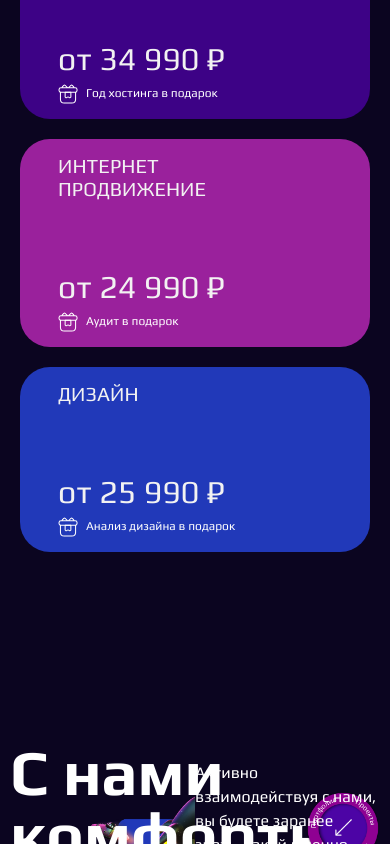
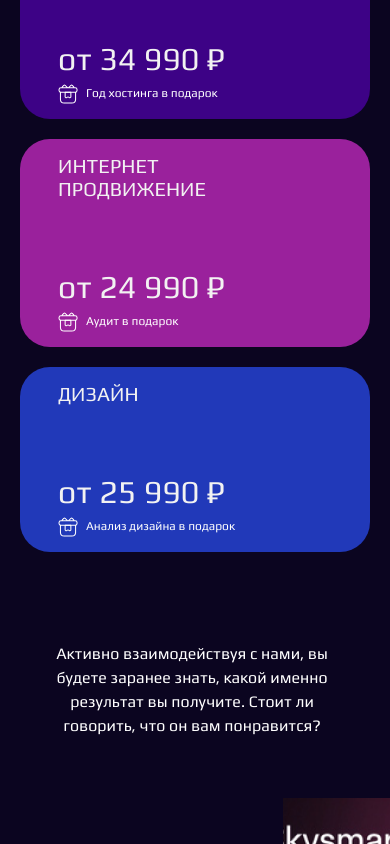
Before and after one commit to JulieBenchuk/web-studio, a Next.js app: page / in a window 390 px wide. Shown: the part 1156-2000 px from the top of the page. Built offline with nearby package versions, Linux system fonts and the light colour scheme.

Commit message:
feat: added mobile & tablet version to Comfortable

```diff
--- a/src/components/comfortable/Comfortable.tsx
+++ b/src/components/comfortable/Comfortable.tsx
@@ -12,8 +12,7 @@ const Comfortable = () => {
                 <div className={style.circleImg}>
                     <p className={style.comfort_description}>
                         Активно взаимодействуя с нами, вы будете заранее знать,
-                        какой именно результат вы получите.
-                        <br/>Стоит ли говорить, что он вам понравится?
+                        какой именно результат вы получите. Стоит ли говорить, что он вам понравится?
                     </p>
                 </div>
 
--- a/src/styles/components/comfortable.module.scss
+++ b/src/styles/components/comfortable.module.scss
@@ -2,28 +2,50 @@
 @import '../mixins';
 
 .wrapper {
-  padding-top: 129px;
+  padding: 60px 124px 80px 143px;
+  @media(max-width: 1024px) {
+    padding: 30px 170px;
+  }
+  @media(max-width: 767px) {
+    padding: 30px 43px 40px 37px;
+  }
 
   .blockComfort {
     margin: 0 auto;
-    height: 356px;
+    height: 290px;
     max-width: 1173px;
-    padding: 0 10px;
     display: flex;
     justify-content: space-between;
+    position: relative;
+    @media(max-width: 1024px) {
+      height: 173px;
+    }
+    @media(max-width: 767px) {
+      max-height: 116px;
+    }
 
     .rocketsImg {
-      background: url("../../assets/img/Rockets.png") no-repeat 60px 40px;
+      background: url("../../assets/img/Rockets.png") no-repeat 40px 60px;
       width: 50%;
       background-size: 100% auto;
       position: relative;
+      @media(max-width: 1024px) {
+        width: 40%;
+        background-position: 100% 100%;
+      }
+      @media(max-width: 767px) {
+        display: none;
+      }
 
       .comfort_title {
         @include Text-FS-FW-LH(64px, 700, 97.2%);
-        color: #FFFFFF;
+        color: $text-color-primary;
         position: absolute;
         top: 0;
         left: 0;
+        @media(max-width: 1024px) {
+          @include Text-FS-FW-LH(32px, 700, 97.2%);
+        }
       }
     }
 
@@ -31,18 +53,36 @@
       background: url("../../assets/img/circle.png") no-repeat 100% 50px;
       width: 50%;
       position: relative;
+      display: flex;
       background-size: 40% auto;
+      @media(max-width: 1024px) {
+        width: 55%;
+        background-size: 20% auto;
+        background-position: 90% 90%;
+      }
+      @media(max-width: 767px) {
+        background: none;
+        width: 100%;
+      }
+
 
       .comfort_description {
         @include Text-FS-FW-LH(16px, 400, 150%);
         padding: 20px 0 0;
-        color: #FFFFFF;
-        width: 100%;
-        max-width: 400px;
+        color: $text-color-primary;
+        width: 65%;
         height: auto;
         top: 0;
         left: 0;
         position: absolute;
+        @media(max-width: 1024px) {
+          width: 80%;
+        }
+        @media(max-width: 767px) {
+          padding: 0;
+          width: 100%;
+          text-align: center;
+        }
       }
     }
   }
```
